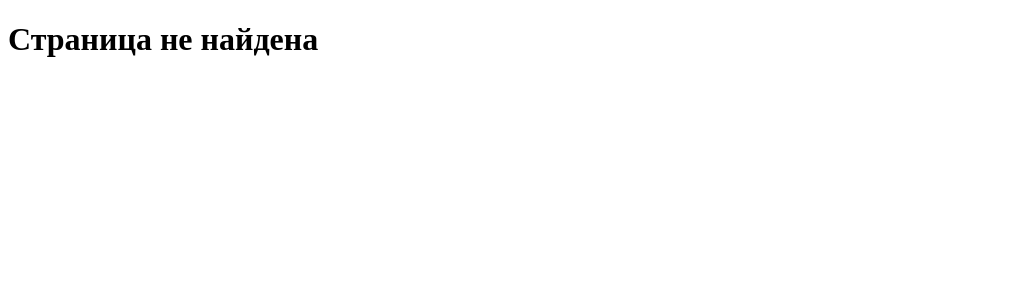
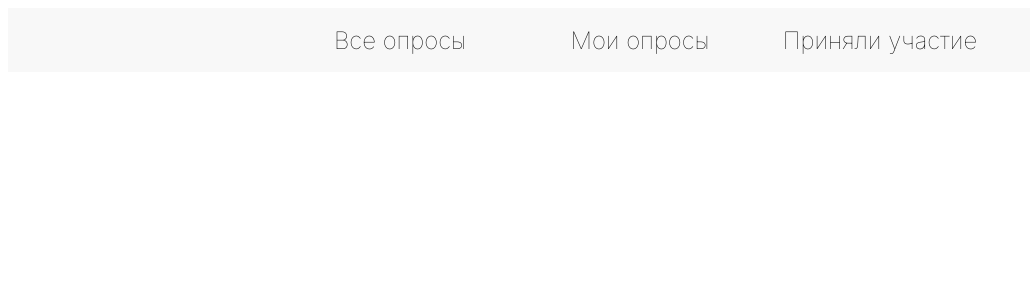
Before and after one commit to buc-a/votingPlatform, a React app: page / in a window 1280 px wide. Shown: the top 300 px of the page, without its empty margins (0-1030 px from the left). Built offline with nearby package versions, Linux system fonts and the light colour scheme.

Commit message:
fix: path3

```diff
--- a/src/components/app/app.tsx
+++ b/src/components/app/app.tsx
@@ -21,7 +21,7 @@
     <Route path="*" element={<h1>Страница не найдена</h1>} />
     <Route path="/login" element={<Login />} />
     <Route path="/create" element={<CreateFrom />} />
-    <Route path="/voting" element={<Header />} >
+    <Route path="/" element={<Header />} >
         <Route path="all" element={<AllVotings />} />
         <Route path="my" element={<MyVotings />} />
         <Route path="participate" element={<PartVotings />} />
```
